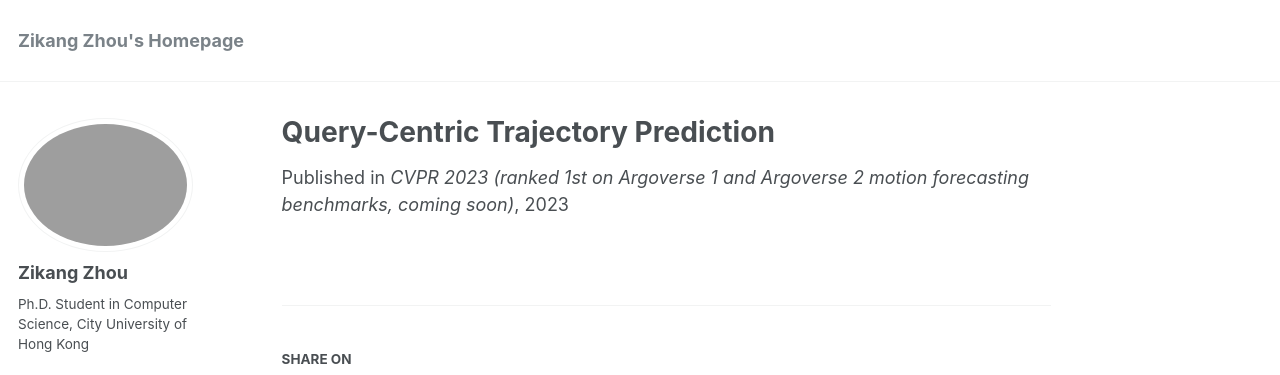
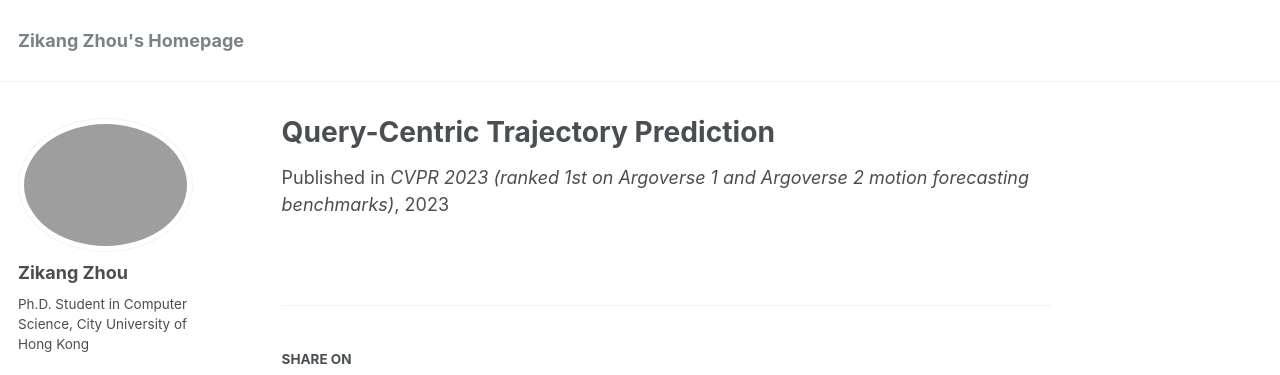
Before and after one commit to ZikangZhou/ZikangZhou.github.io, a Jekyll site: the page built from _publications/qcnet.md, in a window 1280 px wide. Shown: the top 375 px of the page. Built offline with Jekyll 4.4.1, drawn with Linux system fonts in a browser that asks for light colours; some web fonts are replaced.

Commit message:
update link for qcnet; update profile

```diff
--- a/_publications/qcnet.md
+++ b/_publications/qcnet.md
@@ -4,8 +4,8 @@
 permalink: /publication/qcnet
 excerpt: 'A query-centric paradigm for trajectory prediction, enabling streaming scene encoding, parallel multi-agent decoding, multi-modal and long-term prediction.'
 date: 2023-06-20
-venue: 'CVPR 2023 (ranked 1st on Argoverse 1 and Argoverse 2 motion forecasting benchmarks, coming soon)'
-# paperurl: 'https://openaccess.thecvf.com/content/CVPR2022/papers/Zhou_HiVT_Hierarchical_Vector_Transformer_for_Multi-Agent_Motion_Prediction_CVPR_2022_paper.pdf'
+venue: 'CVPR 2023 (ranked 1st on Argoverse 1 and Argoverse 2 motion forecasting benchmarks)'
+paperurl: 'https://openaccess.thecvf.com/content/CVPR2023/papers/Zhou_Query-Centric_Trajectory_Prediction_CVPR_2023_paper.pdf'
 imgurl: 'qcnet.png'
 show: true
 authors:
```
Also changed, not shown: other parts of _publications/qcnet.md (+3 -0 lines), 1 other file.
